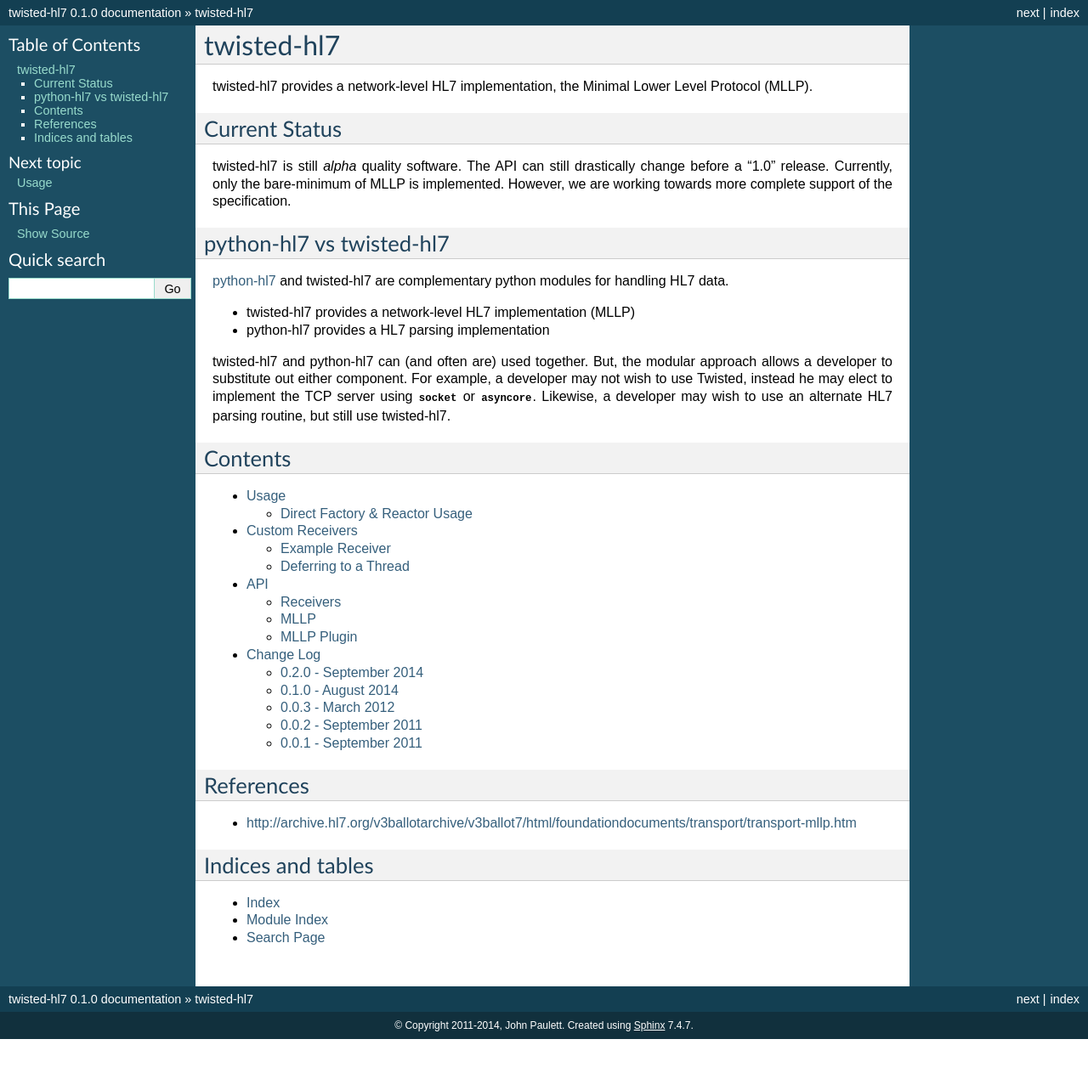
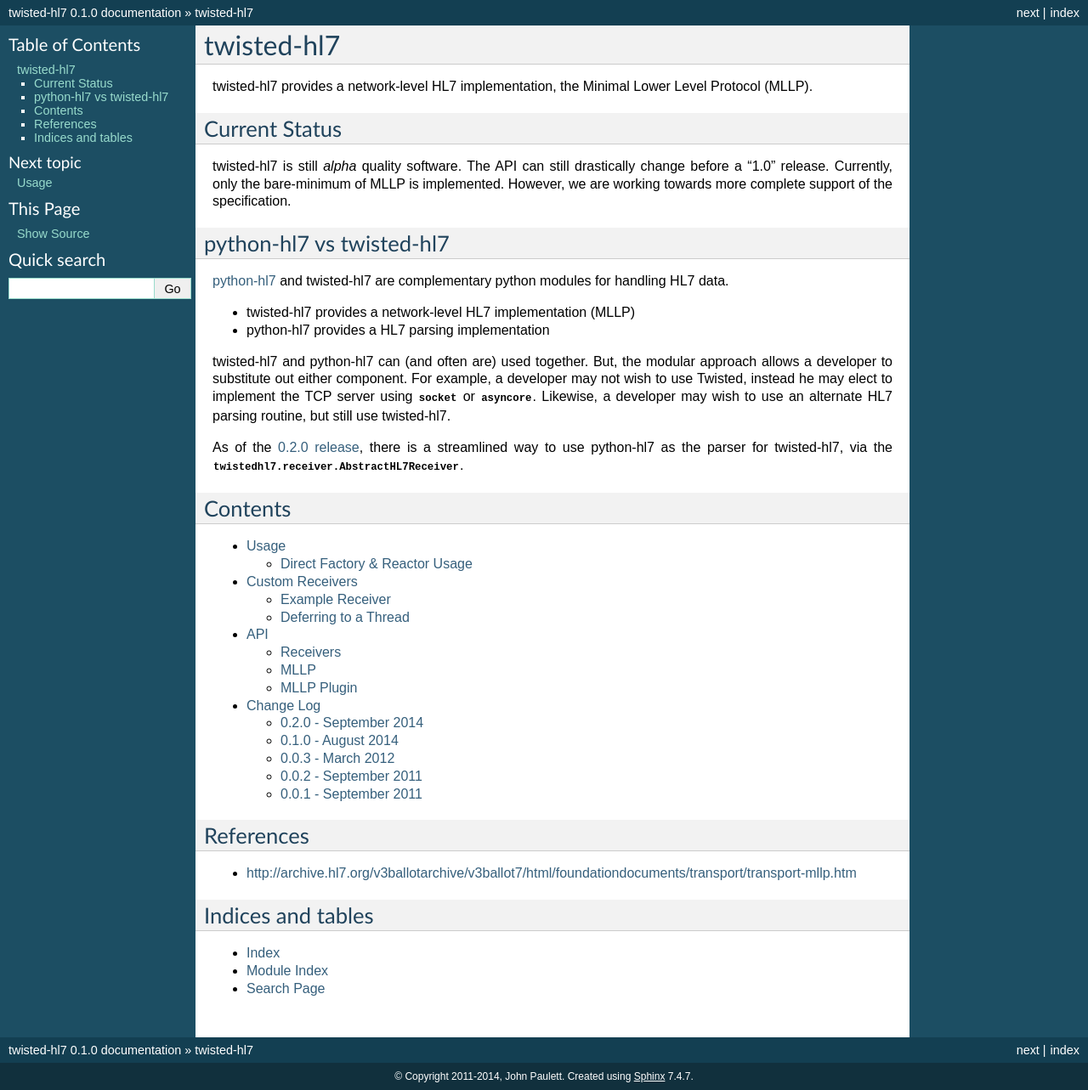
Before and after one commit to johnpaulett/txHL7, a Sphinx documentation site: the page built from docs/index.rst, in a window 1280 px wide. Shown: the whole page at 85% size. Built offline with Sphinx 7.4.7, drawn with Linux system fonts in a browser that asks for light colours; pages that are not in the unit, such as notebooks, are missing from menus; before the commit the page ends 1223 px from its top, so only the background shows below that.

Commit message:
Correct a few links.

```diff
--- a/docs/changelog.rst
+++ b/docs/changelog.rst
@@ -1,6 +1,8 @@
 ==========
 Change Log
 ==========
+
+.. _release-0.2.0:
 
 0.2.0 - September 2014
 ======================
--- a/docs/custom-receiver.rst
+++ b/docs/custom-receiver.rst
@@ -19,13 +19,13 @@
 * ``handleMessage`` receives the parsed
   :py:class:`twistedhl7.receiver.MessageContainer` and is where you should put
   your business logic.  It must return a
-  :py:cls:`twisted.internet.defer.Deferred` instance.
+  :py:class:`twisted.internet.defer.Deferred` instance.
 * Internally twisted-hl7 treats data as unicode, and ``getCodec`` provides
   the codec to use to decode the bytestring into unicode.
 
 
 If you wish to use `python-hl7 <http://python-hl7.readthedocs.org>`_ to parse
-the message, :py:class:`twistedhl7.receiver.AbstractHl7Receiver` makes your
+the message, :py:class:`twistedhl7.receiver.AbstractHL7Receiver` makes your
 job even easier.  You just need to implement ``handleMessage`` and optionally
 ``getCodec``.
 
--- a/docs/index.rst
+++ b/docs/index.rst
@@ -28,6 +28,9 @@
 the TCP server using :py:mod:`socket` or :py:mod:`asyncore`.  Likewise, a developer
 may wish to use an alternate HL7 parsing routine, but still use twisted-hl7.
 
+As of the :ref:`0.2.0 release <release-0.2.0>`, there is a streamlined way
+to use python-hl7 as the parser for twisted-hl7, via the
+:py:class:`twistedhl7.receiver.AbstractHL7Receiver`.
 
 Contents
 ========
```
